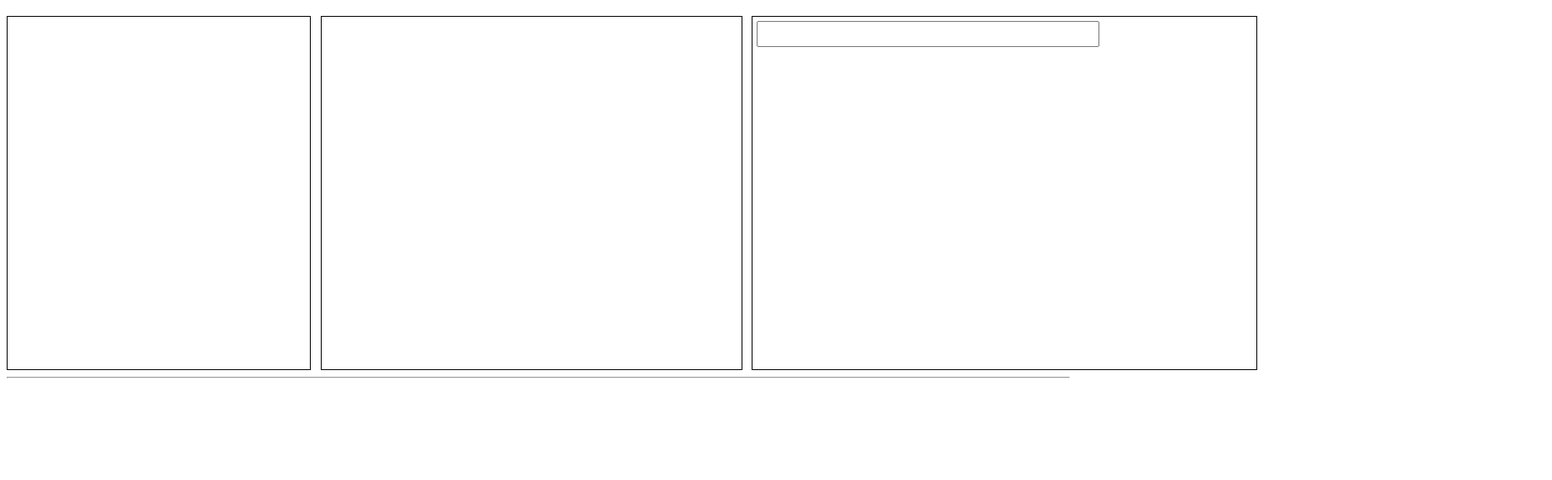
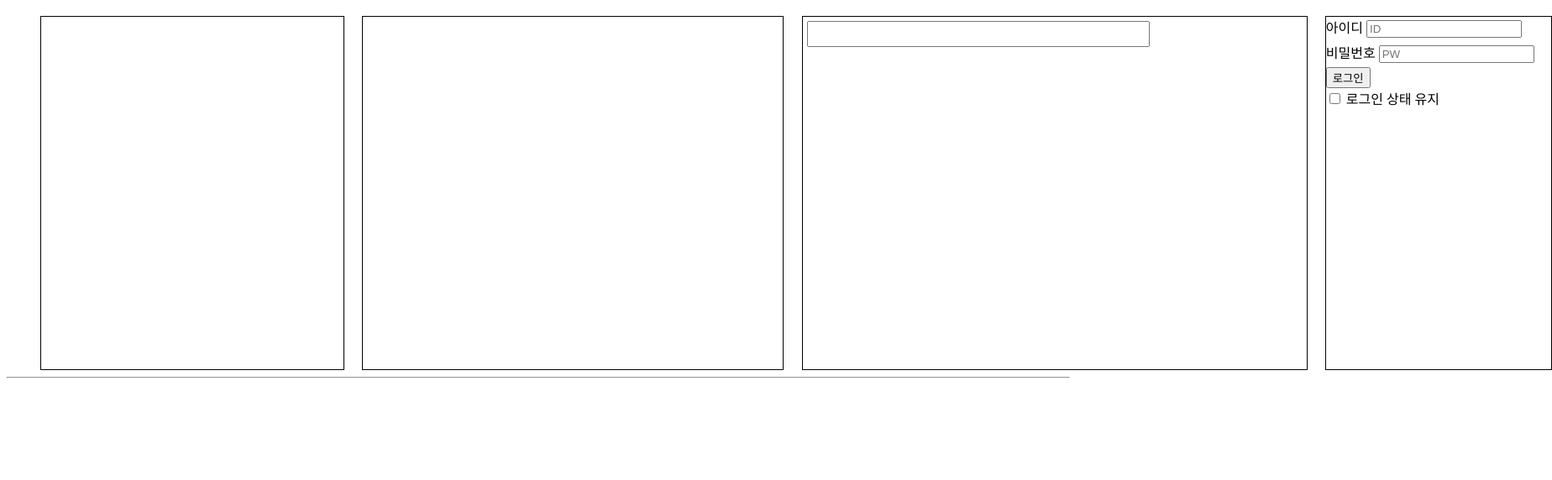
Before and after one commit to w303040/manager, a plain HTML site: page index.html in a window 1280 px wide. Shown: the part 72-644 px from the top of the page at 84% size, 1848 px wide, since content can reach past the window. Drawn offline with Linux system fonts and the light colour scheme.

Commit message:
Add files via upload

```diff
--- a/index.html
+++ b/index.html
@@ -3,6 +3,7 @@
   <head>
     <meta charset="utf-8">
     <meta name="viewport" content="width=device-width,initial-scale=1">
+    <script src="https://use.fontawesome.com/releases/v5.2.0/js/all.js"></script>
     <title>My Manager!</title>
     <link rel="stylesheet" href="style.css">
   </head>
@@ -14,7 +15,26 @@
       <div class="calendar">
       </div>
       <div class="Today-Do">
-        <input type="text" name="" value="" size="" maxlength="">
+        <input type="text" name=""Today-Do"" value="" size="" maxlength="">
+      </div>
+      <div>
+        <form id="frmNIDLogin" name="frmNIDLogin" method="post" action="">
+          <div class="input_text">
+            <label for="loginId" class="screen_out">아이디</label>
+            <input type="text" id="loginId" name="loginId" placeholder="ID" >
+          </div>
+          <div class="input_text">
+            <label for="loginPW" class="screen_out">비밀번호</label>
+            <input type="text" id="loginPW" name="loginPW" placeholder="PW" >
+          </div>
+          <div>
+            <button type="submit">로그인</button>
+          </div>
+          <div>
+            <input type="checkbox" id="keepLogin" name="keepLogin">
+            <label for="keepLogin"><span>로그인 상태 유지</span></label>
+          </div>
+        </form>
       </div>
     </div>
     <hr style="width:100%;text-align:left;margin-left:0">
@@ -22,7 +42,7 @@
     </p>
     <hr style="width:100%;text-align:left;margin-left:0">
     <p id="ask">
-    <a href="mailto:w303040@naver.com">이메일로 문의하기</a>
+    <a href="mailto:w303040@naver.com"><i class="fas fa-user-md-chat fa-2x"></i></a>
     </p>
   </body>
 </html>
--- a/style.css
+++ b/style.css
@@ -1,8 +1,9 @@
 #grid{
-  width:1500px;
+  width:1800px;
   display:grid;
   grid-gap:1px;
-  grid-template-columns:auto auto auto;
+  grid-template-columns:auto auto auto auto;
+  margin-left: 40px;
 }
 
 #grid .schedule{
@@ -22,6 +23,11 @@
   border:1px solid black;
 }
 
+#grid #frmNIDLogin{
+  border:black 1px solid;
+  height:420px;
+}
+
 h1{
   text-align:center;
   border-bottom: 1px solid black;
@@ -38,6 +44,10 @@ a {
   width:400px;
   height:25px;
   font-size:20px;
+}
+
+.input_text{
+  padding-bottom: 5px;
 }
 
 #ask{
@@ -80,4 +90,8 @@ a {
     border-bottom: none;
   }
 
+  #grid #frmNIDLogin{
+    display:none;
+  }
+
 }
```
